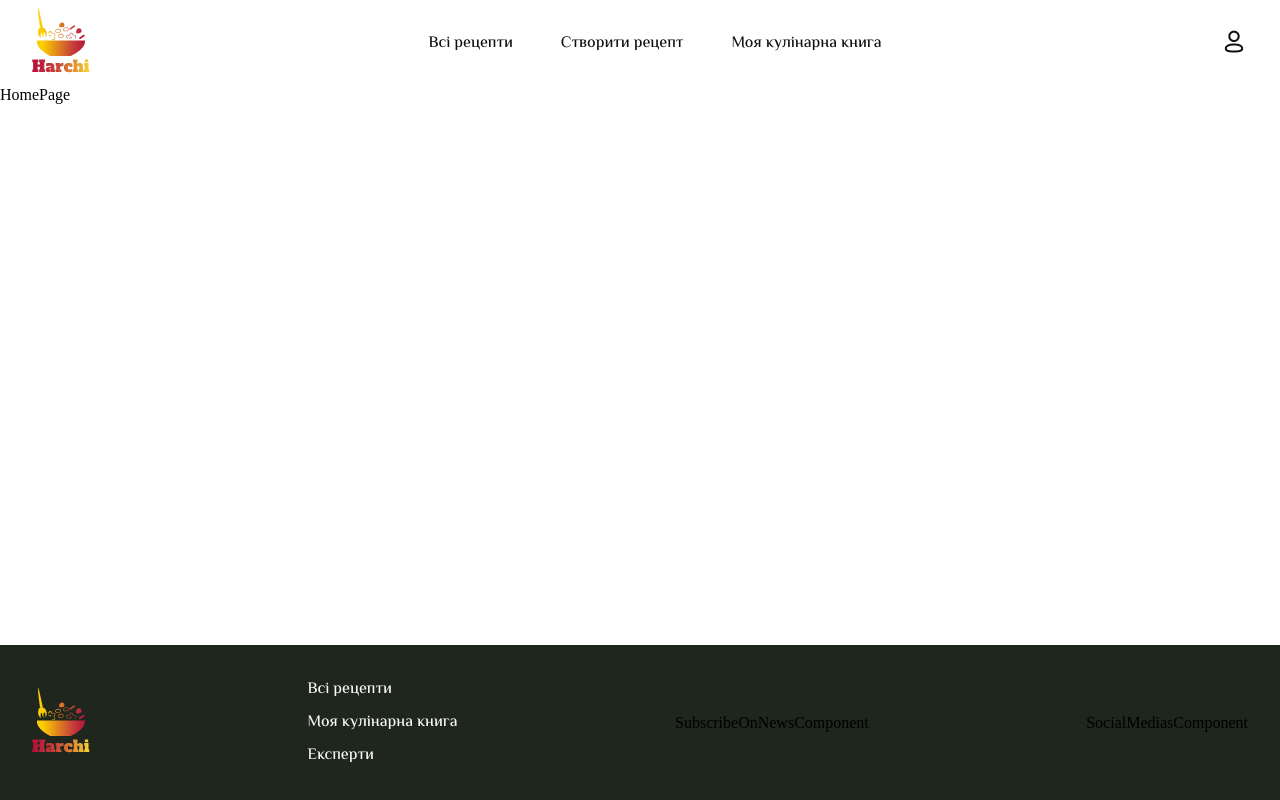
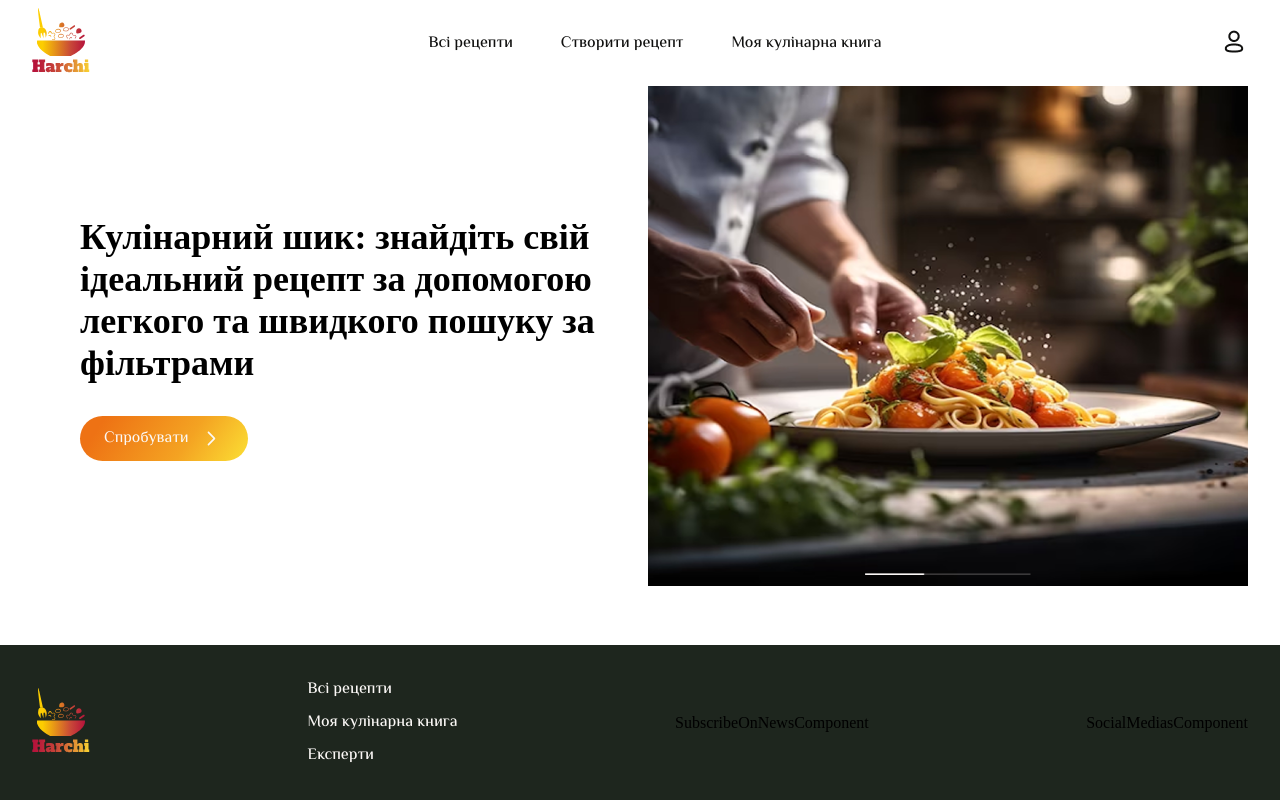
Before and after one commit to marina-sheigets/la-comida, a Next.js app: page / in a window 1280 px wide. Built offline with nearby package versions, Linux system fonts and the light colour scheme.

Commit message:
feat: add start info component

```diff
--- a/src/app/globals.css
+++ b/src/app/globals.css
@@ -51,3 +51,8 @@ a {
 .layout > main {
   flex: 1;
 }
+
+.main {
+  flex: 1;
+  padding: 0 2rem;
+}
--- a/src/app/layout.tsx
+++ b/src/app/layout.tsx
@@ -24,7 +24,7 @@ export default function RootLayout({
       <body className={`${messiriSans.variable}`}>
         <div className="layout">
           <Header />
-          <main>{children}</main>
+          <main className="main">{children}</main>
           <Footer />
         </div>
       </body>
--- a/src/app/page.tsx
+++ b/src/app/page.tsx
@@ -1,5 +1,7 @@
+import RecipesComponent from "@/pages/RecipesComponent/RecipesComponent";
+
 function HomePage() {
-  return <div>HomePage</div>;
+  return <RecipesComponent />;
 }
 
 export default HomePage;
--- /dev/null
+++ b/src/components/StartInformation/StartInformation.module.css
@@ -0,0 +1,21 @@
+.startInformation {
+  display: flex;
+  justify-content: center;
+  border-radius: 8px;
+}
+
+
+
+.startInformation > div:first-child {
+  display: flex;
+  flex-direction: column;
+  align-items: start;
+  justify-content: center;
+  padding: 3rem;
+  gap: 2rem;
+}
+
+.startInformation > div:first-child > p {
+  font-size: 36px;
+  font-weight: 700;
+}
--- /dev/null
+++ b/src/components/StartInformation/StartInformation.tsx
@@ -0,0 +1,34 @@
+import { Icons } from "@/shared/icons";
+import ButtonComponent from "../ButtonComponent/ButtonComponent";
+import styles from "./StartInformation.module.css";
+import img from "@/assets/images/start-information-img.png";
+import Image from "next/image";
+
+function StartInformation() {
+  return (
+    <div className={styles.startInformation}>
+      <div>
+        <p>
+          Кулінарний шик: знайдіть свій ідеальний рецепт за допомогою легкого та
+          швидкого пошуку за фільтрами
+        </p>
+        <ButtonComponent
+          label="Спробувати"
+          endIcon={Icons.ChevronRight}
+          variant="gradient-button-orange"
+        />
+      </div>
+      <div>
+        <Image
+          src={img}
+          alt="Start Information Image"
+          width={600}
+          height={500}
+          className={styles.image}
+        />
+      </div>
+    </div>
+  );
+}
+
+export default StartInformation;
--- /dev/null
+++ b/src/pages/RecipesComponent/RecipesComponent.tsx
@@ -0,0 +1,16 @@
+import StartInformation from "@/components/StartInformation/StartInformation";
+
+function RecipesComponent() {
+  return (
+    <div>
+      <StartInformation />
+      {/* <AdditionalInformation />
+      <SeasonalRecipes />
+      <CategoriesOfRecipes />
+      <MoreRecipesInformation />
+      <LastAddedRecipes /> */}
+    </div>
+  );
+}
+
+export default RecipesComponent;
```
Also changed, not shown: src/assets/images/start-information-img.png (added).
